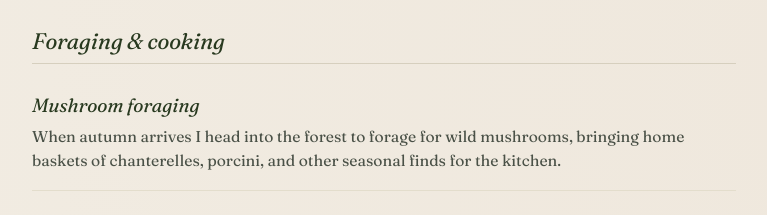
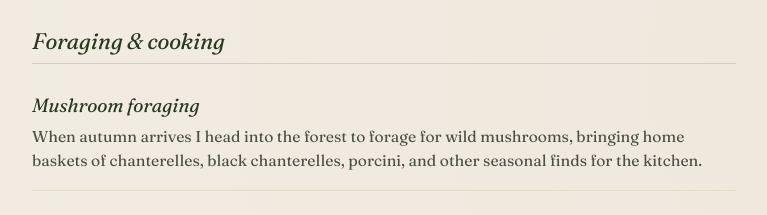
Before and after one commit to eirikhm/eirikhm.github.io, a plain HTML site: page index.html in a window 1280 px wide. Shown: the part 3320-3535 px from the top of the page, without its empty margins (256-1023 px from the left). Drawn offline with Linux system fonts and the light colour scheme.

Commit message:
# Add mushroom to list

```diff
--- a/index.html
+++ b/index.html
@@ -776,8 +776,8 @@
           <h3>Mushroom foraging</h3>
           <p>
             When autumn arrives I head into the forest to forage for wild mushrooms,
-            bringing home baskets of chanterelles, porcini, and other seasonal finds
-            for the kitchen.
+            bringing home baskets of chanterelles, black chanterelles, porcini, and
+            other seasonal finds for the kitchen.
           </p>
         </div>
 
```
